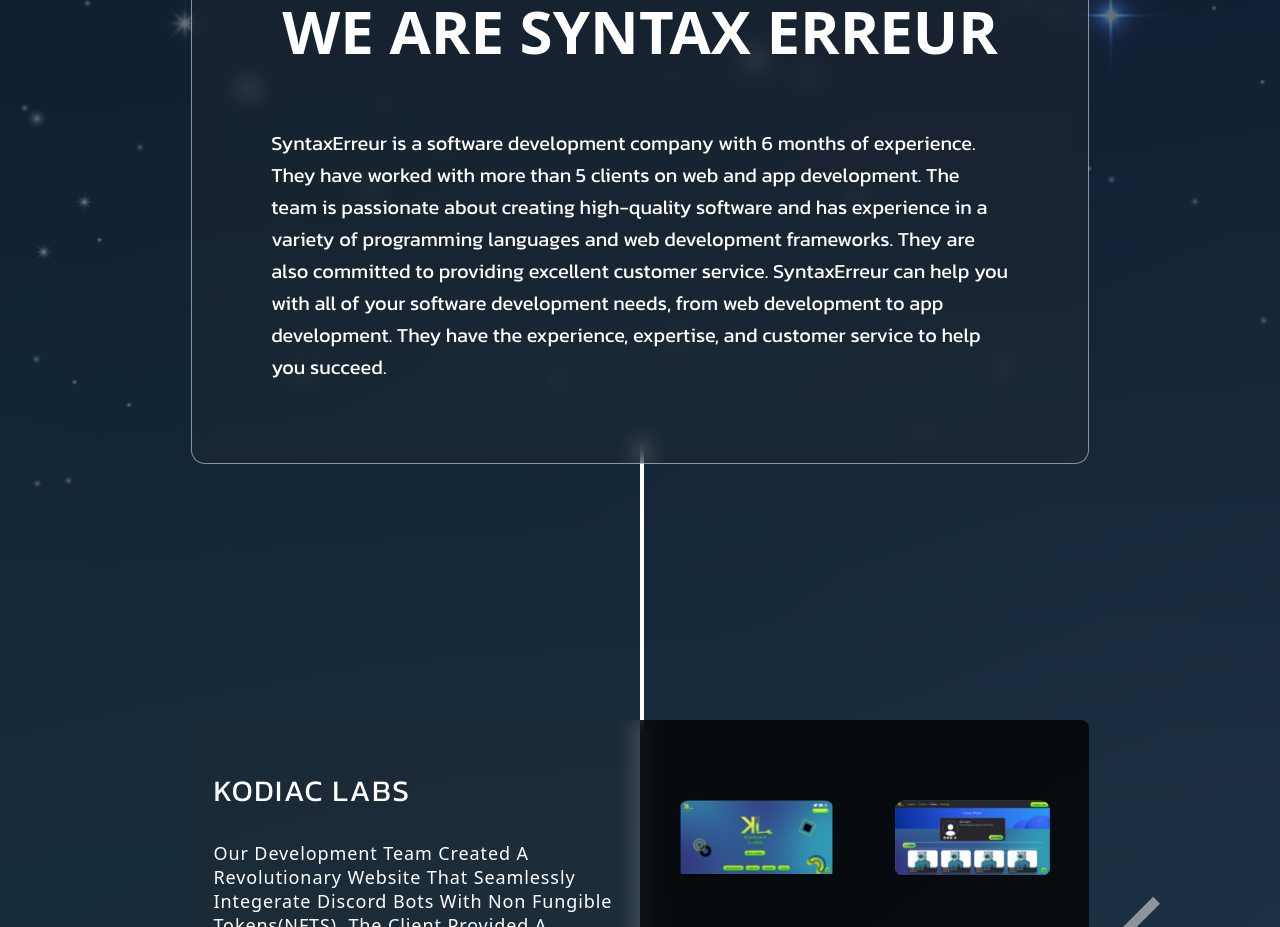
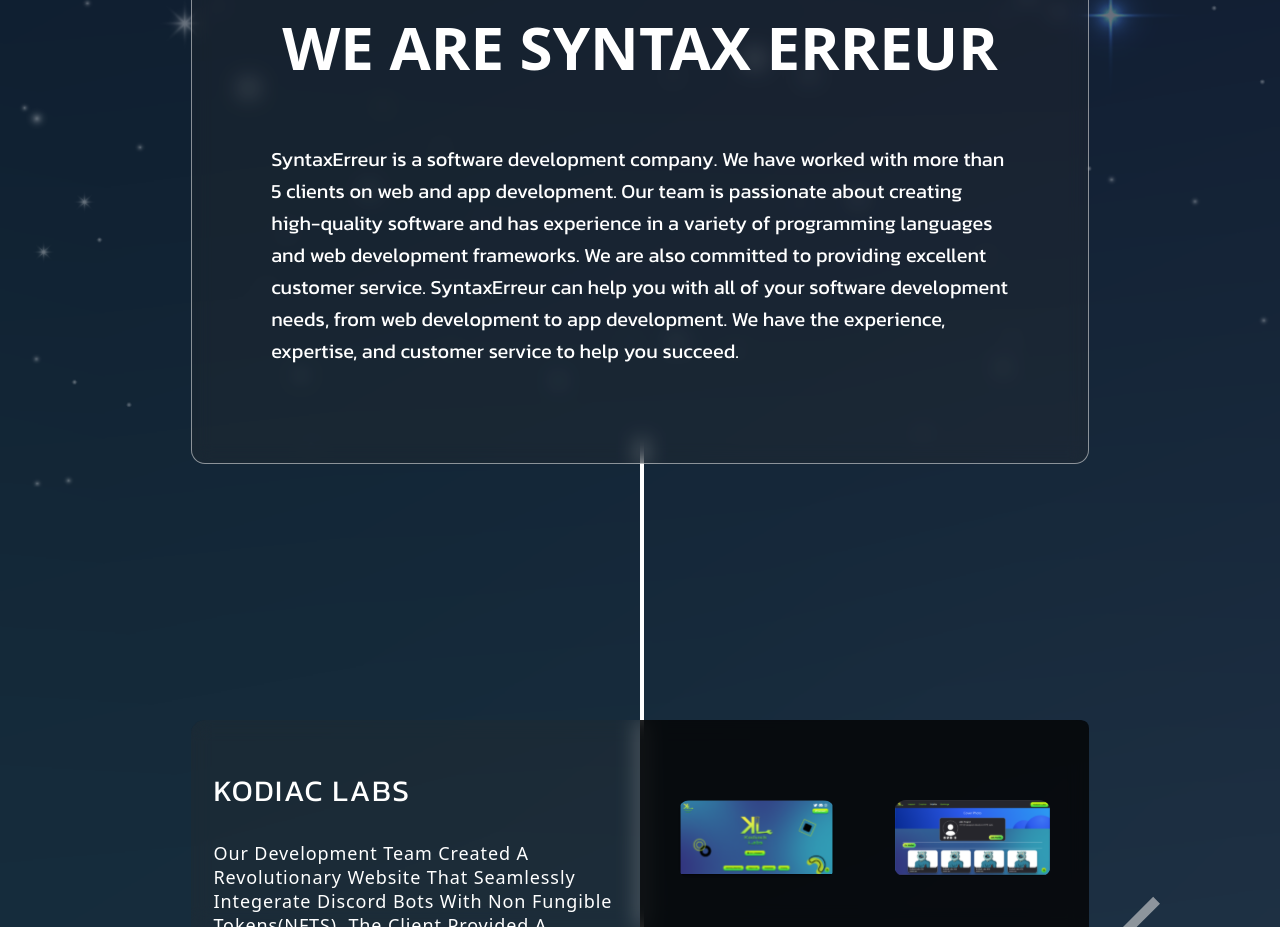
Before and after one commit to tusharverma06/Syntax-OpenSource-Website, a React (Vite) app: page / in a window 1280 px wide. Shown: the part 960-1887 px from the top of the page. Built offline with nearby package versions, Linux system fonts and the light colour scheme.

Commit message:
Changing Descriptions

```diff
--- a/src/components/Project/Projectandabout.jsx
+++ b/src/components/Project/Projectandabout.jsx
@@ -24,7 +24,7 @@
         <span class="block w-0 group-hover:w-full   transition-all duration-1000 h-0.5 navLink"></span>
         </h1>
         <p className="w-full sm:w-[87%] text-sm font-medium leading-6 text-left sm:text-lg xl:text-xl xl:leading-8 font-Kanit">
-        SyntaxErreur is a software development company with 6 months of experience. They have worked with more than 5 clients on web and app development. The team is passionate about creating high-quality software and has experience in a variety of programming languages and web development frameworks. They are also committed to providing excellent customer service. SyntaxErreur can help you with all of your software development needs, from web development to app development. They have the experience, expertise, and customer service to help you succeed.
+        SyntaxErreur is a software development company. We have worked with more than 5 clients on web and app development. Our team is passionate about creating high-quality software and has experience in a variety of programming languages and web development frameworks. We are also committed to providing excellent customer service. SyntaxErreur can help you with all of your software development needs, from web development to app development. We have the experience, expertise, and customer service to help you succeed.
         </p>
       </div>
       {/* white line */}
```
